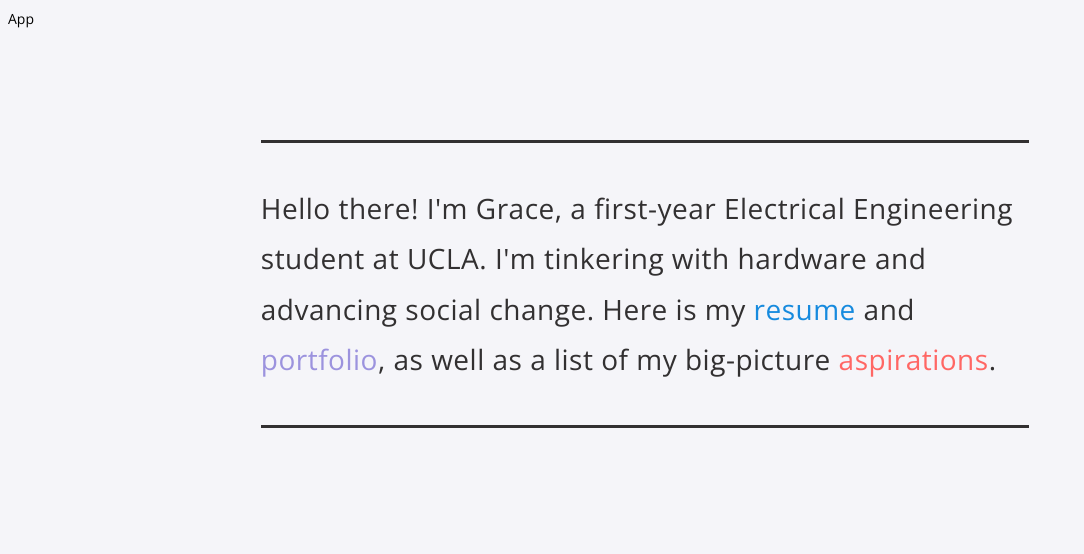
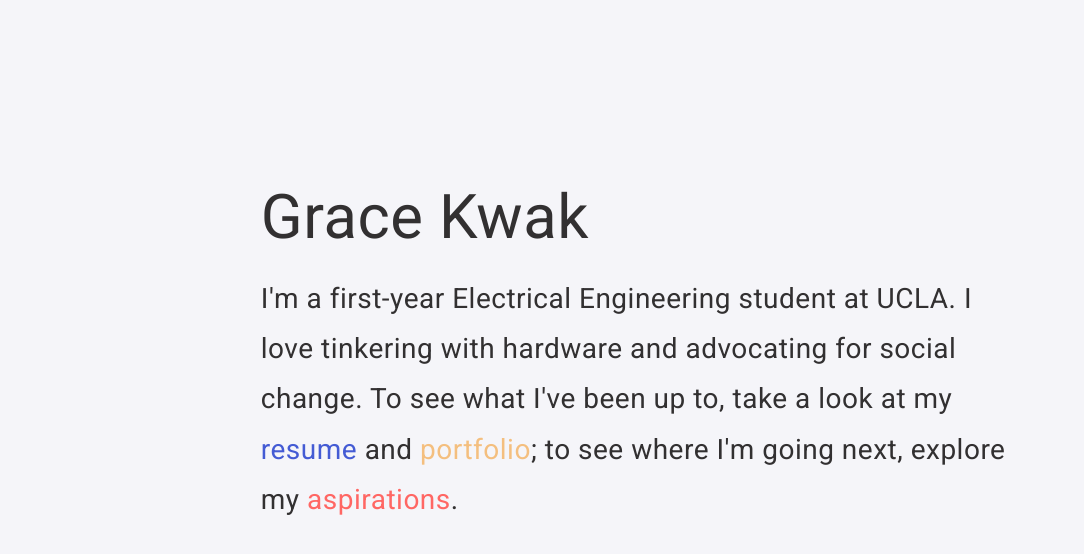
Before and after one commit to Grace0/Grace0.github.io, a React (Create React App) app: page / in a window 1280 px wide. Shown: the top 554 px of the page, without its empty margins (0-1084 px from the left). Built offline with nearby package versions, Linux system fonts and the light colour scheme.

Commit message:
add notion subpages

```diff
--- a/src/App.css
+++ b/src/App.css
@@ -1,4 +1,4 @@
-@import url('https://fonts.googleapis.com/css?family=Open+Sans');
+@import url('https://fonts.googleapis.com/css?family=Roboto');
 
 .grid-container {
   margin-left: auto;
@@ -14,14 +14,14 @@
 
 body {
   background-color: #F5F5F9;
-  font-family: 'Open Sans', sans-serif;
+  font-family: 'Roboto', sans-serif;
   font-weight: 300;
   line-height: 1.5em;
   font-size: 14px;
 }
 
 h1, h2, h3 {
-  font-family: 'Open Sans', serif;
+  font-family: 'Roboto', serif;
   letter-spacing: 0.5px;
   font-weight: normal;
 }
@@ -35,8 +35,12 @@
   position: absolute;
   top: 30%;
   width: 60%;
-  border-top: 3px #323031 solid;
-  border-bottom: 3px #323031 solid;
+  border-top: 0px #323031 solid;
+  border-bottom: 0px #323031 solid;
+}
+
+.title {
+  font-size: large;
 }
 
 main.home h5 {
@@ -56,8 +60,9 @@
 }
 
 p {
-  margin-bottom: 0.2em;
+  margin-bottom: 0.5em;
   margin-top: 0.2em;
+  font-size: 2.2em;
 }
 
 strong {
@@ -123,7 +128,7 @@
 }
 
 .resume {
-  color: #168ADE;
+  color: #445bd4;
 }
 
 .resume:active, .resume:focus {
@@ -131,7 +136,7 @@
 }
 
 .portfolio {
-  color: #9C93DE;
+  color: #f4bf7f;
 }
 
 .portfolio:active, .portfolio:focus {
--- a/src/App.js
+++ b/src/App.js
@@ -2,15 +2,12 @@
 import {Switch, Route, NavLink} from 'react-router-dom';
 import './App.css';
 import Homepage from './components/Homepage';
-import RouteManager from './components/RouteManager';
 
 function App() {
   return (
     <div>
-    App
       <Switch>
         <Route path='/' exact component={Homepage}/>
-        <Route path='/*' component={RouteManager}/>
       </Switch>
     </div>
   );
--- a/src/components/Aspirations.js
+++ /dev/null
@@ -1,13 +0,0 @@
-import React, {Component} from "react";
-
-class Aspirations extends Component {
-  render() {
-    return (
-      <div>
-        <p> Aspirations </p>
-      </div>
-    );
-  }
-}
-
-export default Aspirations;
--- a/src/components/Homepage.js
+++ b/src/components/Homepage.js
@@ -7,21 +7,15 @@
       <header className="App-header">
         <main className="grid-container home">
           <h1>
-            {" "}
-            Hello there! I'm Grace, a first-year Electrical Engineering student
-            at UCLA. I'm tinkering with hardware and advancing social change.
-            Here is my{" "}
-            <NavLink to="/resume" className="resume">
-              resume
-            </NavLink>{" "}
-            and{" "}
-            <NavLink to="/portfolio" className="portfolio">
-              portfolio
-            </NavLink>
-            , as well as a list of my big-picture{" "}
-            <NavLink to="/aspirations" className="aspirations">
-              aspirations
-            </NavLink>
+          <p>Grace Kwak </p>
+            I'm a first-year Electrical Engineering student
+            at UCLA. I love tinkering with hardware and advocating for social change.
+            To see what I've been up to, take a look at my {" "}
+            <a href="https://www.notion.so/Resume-41cc0b7cb9dd4c5799f9d5d6f04461d7" className="resume">resume</a>
+            {" "}and{" "}
+            <a href="https://www.notion.so/Portfolio-137e33c2e41741c5ae446d560d314eab" className="portfolio">portfolio</a>
+             ; to see where I'm going next, explore my {" "}
+            <a href="https://www.notion.so/Aspirations-c1a6526899dd40a18bf7b6a9a992bbe3" className="aspirations">aspirations</a>
             .
           </h1>
         </main>
--- a/src/components/Portfolio.js
+++ /dev/null
@@ -1,13 +0,0 @@
-import React, {Component} from "react";
-
-class Portfolio extends Component {
-  render() {
-    return (
-      <div>
-        <p> Portfolio </p>
-      </div>
-    );
-  }
-}
-
-export default Portfolio;
--- a/src/components/Resume.js
+++ /dev/null
@@ -1,13 +0,0 @@
-import React, {Component} from "react";
-
-class Resume extends Component {
-  render() {
-    return (
-      <div>
-        <p> Resume </p>
-      </div>
-    );
-  }
-}
-
-export default Resume;
--- a/src/components/RouteManager.js
+++ /dev/null
@@ -1,55 +0,0 @@
-import React, {Component} from "react";
-import {Switch, Route, NavLink} from "react-router-dom";
-import "../App.css";
-import Resume from "./Resume";
-import Portfolio from "./Portfolio";
-import Aspirations from "./Aspirations";
-
-function RouteManager() {
-  return (
-    <div>
-      <main className="grid-container home flex-center">
-        <h5>
-          <a>
-            <NavLink to="/" className="nav-home">
-              {" "}
-              home{" "}
-            </NavLink>
-          </a>
-        </h5>
-        <h5>
-          <a>
-            <NavLink to="/resume" className="resume">
-              {" "}
-              resume{" "}
-            </NavLink>
-          </a>
-        </h5>
-        <h5>
-          <a className="portfolio">
-            <NavLink to="/portfolio" className="portfolio">
-              {" "}
-              portfolio{" "}
-            </NavLink>
-          </a>
-        </h5>
-        <h5>
-          <a className="aspirations">
-            <NavLink to="/Aspirations" className="aspirations">
-              {" "}
-              aspirations{" "}
-            </NavLink>
-          </a>
-        </h5>
-      </main>
-
-      <Switch>
-        <Route path="/portfolio" component={Portfolio} />
-        <Route path="/resume" component={Resume} />
-        <Route path="/aspirations" component={Aspirations} />
-      </Switch>
-    </div>
-  );
-}
-
-export default RouteManager;
```
Also changed, not shown: src/components/Footer.css (deleted, +0 -15 lines), src/components/Footer.js (deleted, +0 -48 lines), 1 other file (tests, documents, lock files or other folders).
